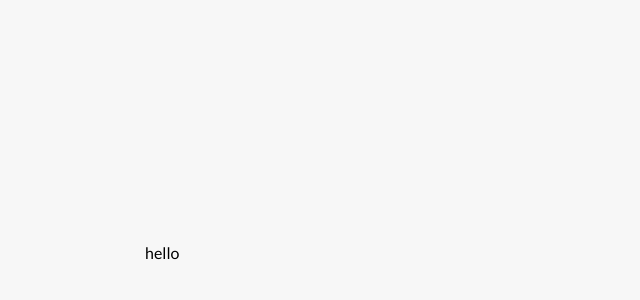
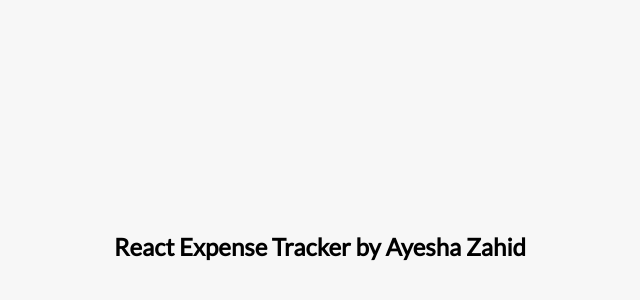
Before and after one commit to AishaZahid21/Expense_tracker, a React (Create React App) app: page / in a window 1280 px wide. Shown: the part 148-448 px from the top of the page, without its empty margins (320-960 px from the left). Built offline with nearby package versions, Linux system fonts and the light colour scheme.

Commit message:
only using header

```diff
--- a/src/App.js
+++ b/src/App.js
@@ -1,14 +1,14 @@
 import './App.css';
 // import AccountSummary from './components/AccountSummary';
-// import Header from "./components/Header"
+import Header from "./components/header"
 
 import  { GlobalProvider } from "./context/GlobalState"
 function App() {
   return (
     <GlobalProvider>
     <div>
-      {/* <Header /> */}
-      <div className="container">hello</div>
+      <Header />
+      <div className="container"></div>
       {/* <Balance /> */}
       {/* <AccountSummary /> */}
       {/* <TransactionHistory /> */}
```
